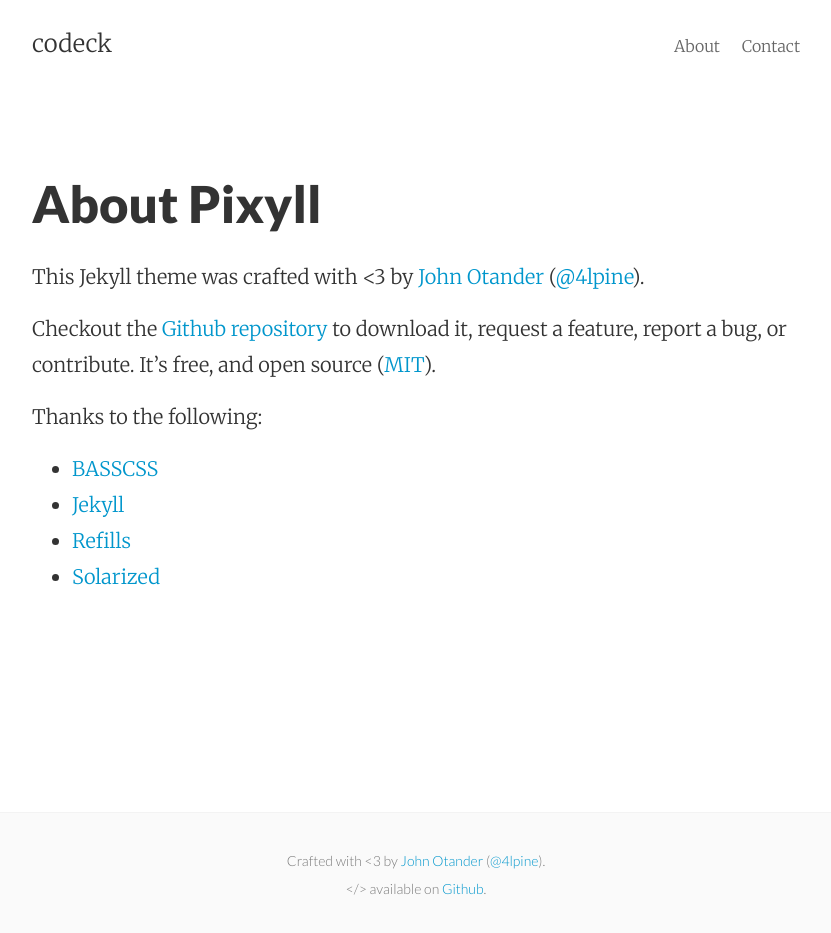
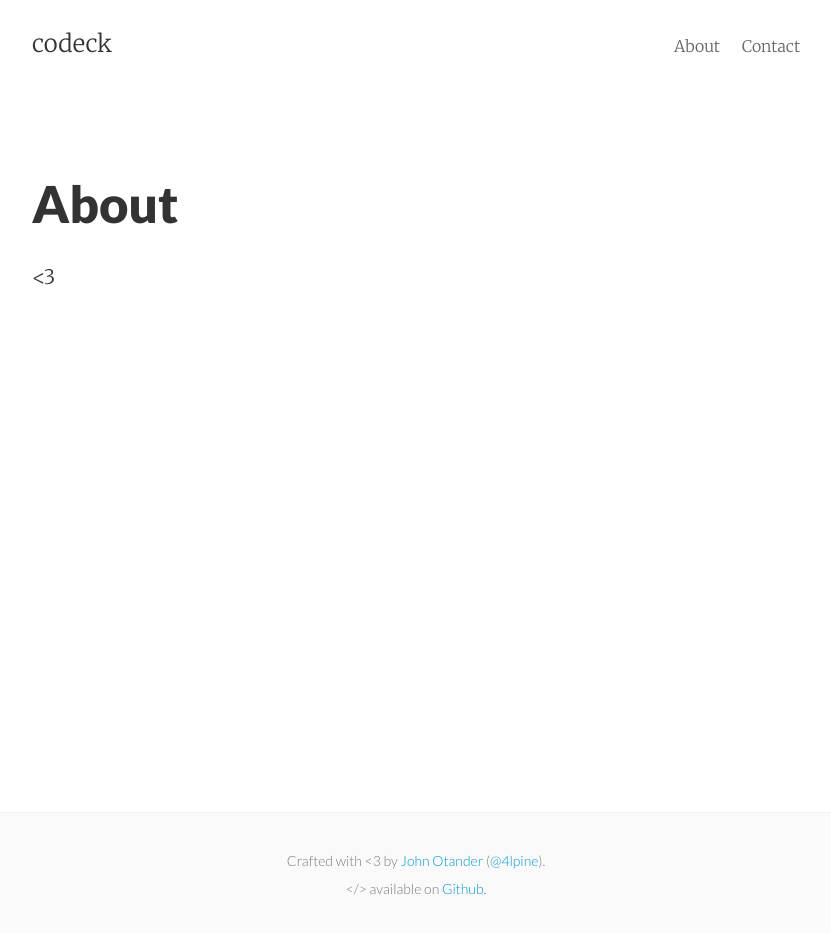
Before and after one commit to codeck-kch/codeck-kch.github.io, a Jekyll site: the page built from about.md, in a window 1280 px wide. Shown: the whole page, without its empty margins (224-1055 px from the left). Built offline with Jekyll 4.4.1, drawn with Linux system fonts in a browser that asks for light colours; Markdown is read by kramdown in place of the engine named in the settings.

Commit message:
ready to write

```diff
--- a/about.md
+++ b/about.md
@@ -1,19 +1,8 @@
 ---
 layout: page
-title: About Pixyll
+title: About
 permalink: /about/
 ---
 
-This Jekyll theme was crafted with <3 by [John Otander](http://johnotander.com)
-([@4lpine](https://twitter.com/4lpine)).
 
-Checkout the [Github repository](https://github.com/johnotander/pixyll) to download it,
-request a feature, report a bug, or contribute. It's free, and open source
-([MIT](http://opensource.org/licenses/MIT)).
-
-Thanks to the following:
-
-* [BASSCSS](http://basscss.com)
-* [Jekyll](http://jekyllrb.com)
-* [Refills](http://refills.bourbon.io/)
-* [Solarized](http://ethanschoonover.com/solarized)
+<3
```
Also changed, not shown: _posts/2013-05-13-hello-world.md (+0 -4 lines).
